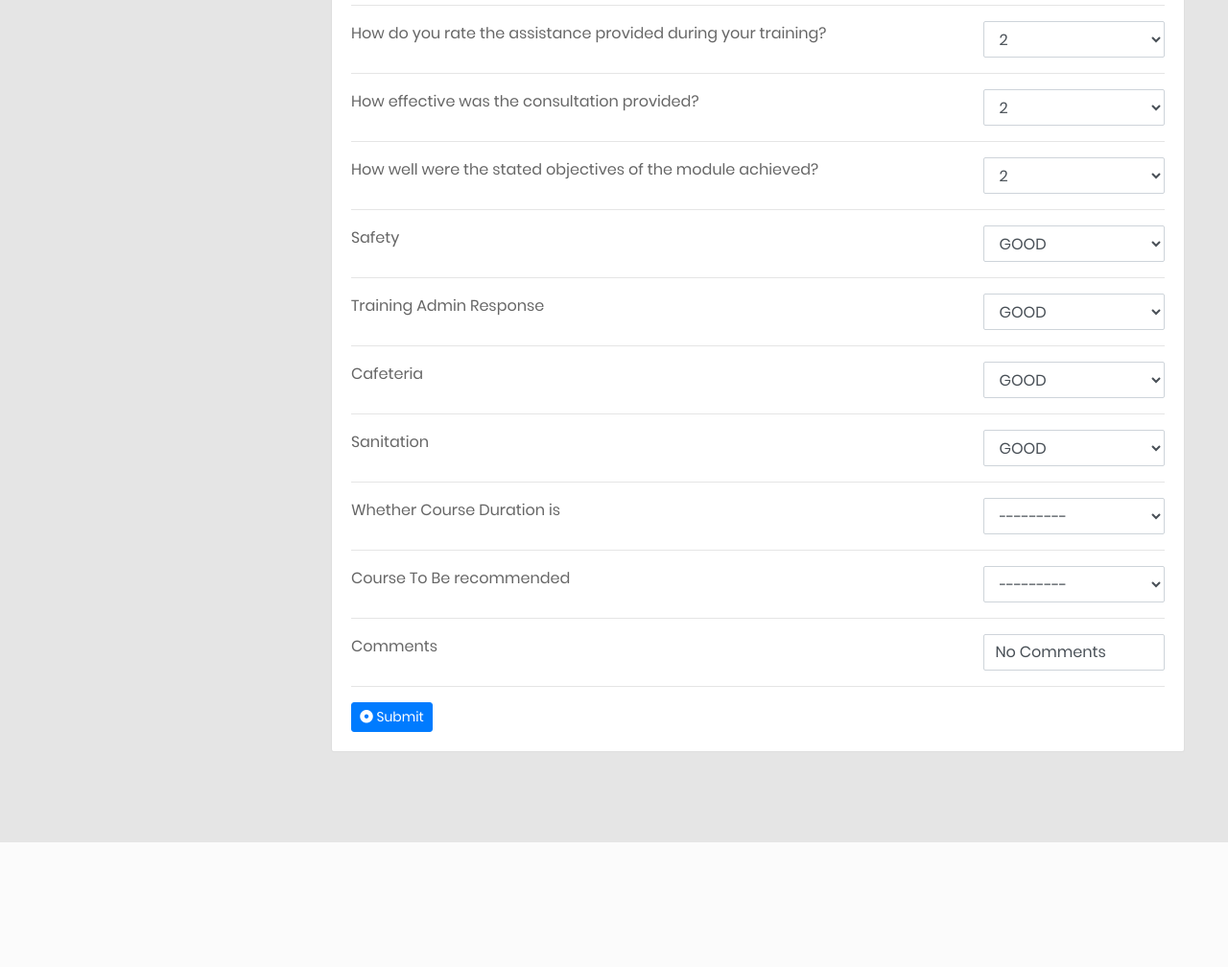
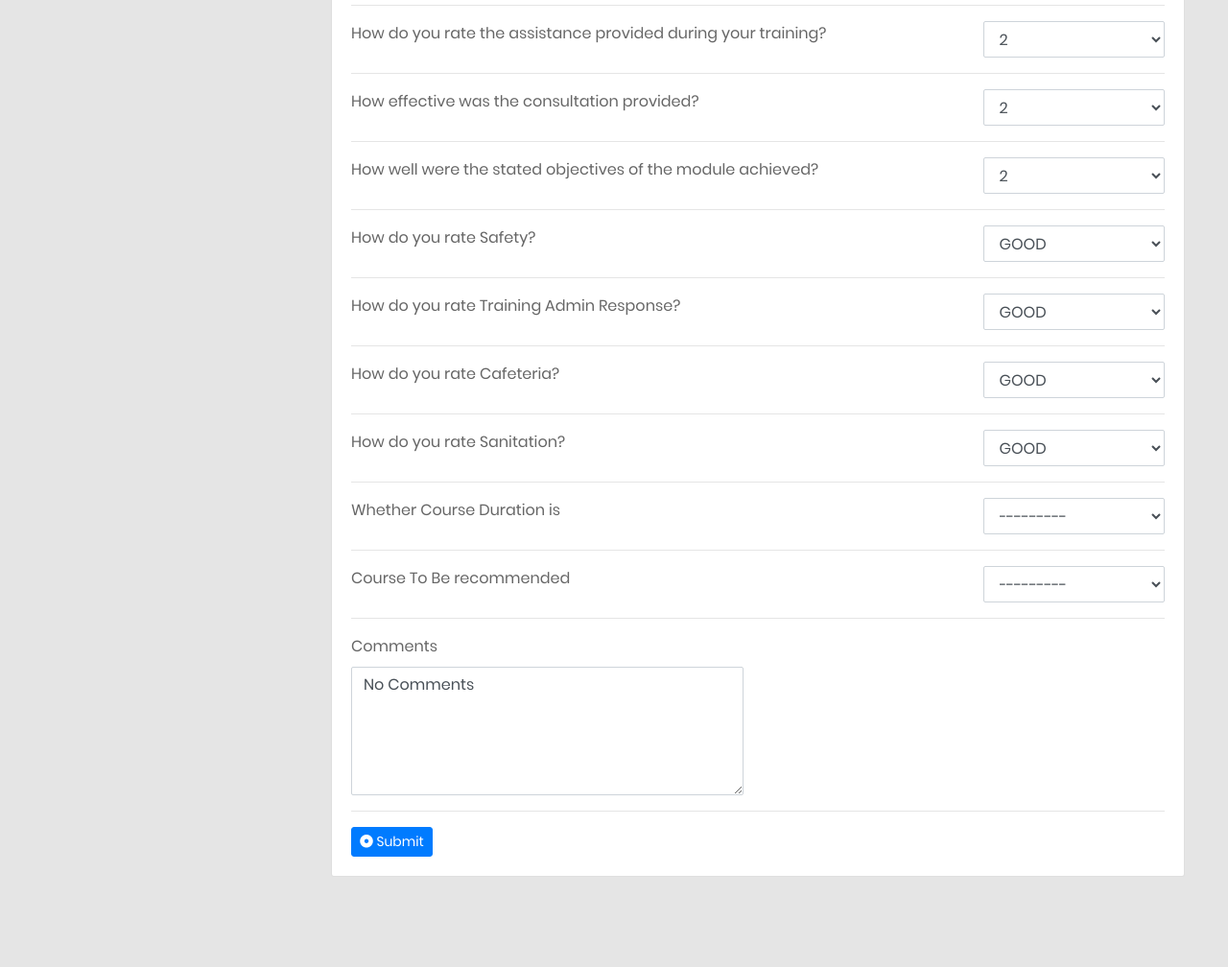
Before and after one commit to shamaunalam/Feedback, a Django app: template templates/feedbackform.html in a window 1280 px wide. Shown: the part 944-1952 px from the top of the page at 96% size. Before the commit the page ends 1822 px from the top, so only its background shows below. Run offline with Django 3.2, Linux system fonts and the light colour scheme; the template is opened without the code that fills it: values that come from a table or form of the project are taken from there, others are empty; some libraries are stand-ins or nearby versions.

Commit message:
tenth commit

```diff
--- a/Feedapp/forms.py
+++ b/Feedapp/forms.py
@@ -28,10 +28,10 @@ class FeedBackForm(ModelForm):
             'A10':_(questions.Q10),
             'A11':_(questions.Q11),
             'A12':_(questions.Q12),
-            'A13':_(questions.Q13),
-            'A14':_(questions.Q14),
-            'A15':_(questions.Q15),
-            'A16':_(questions.Q16),
+            'A13':_("How do you rate "+questions.Q13+"?"),
+            'A14':_("How do you rate "+questions.Q14+"?"),
+            'A15':_("How do you rate "+questions.Q15+"?"),
+            'A16':_("How do you rate "+questions.Q16+"?"),
             'A17':_(questions.Q17),
             'A18':_(questions.Q18),
             }
@@ -56,5 +56,5 @@ class FeedBackForm(ModelForm):
             'A16':forms.Select(attrs={'class':'form-control'}),
             'A17':forms.Select(attrs={'class':'form-control'}),
             'A18':forms.Select(attrs={'class':'form-control'}),
-            'comments' :forms.TextInput(attrs={'class':'form-control'})
+            'comments' :forms.Textarea(attrs={'class':'form-control','rows':'5'})
             }
--- a/Feedapp/models.py
+++ b/Feedapp/models.py
@@ -56,18 +56,18 @@ class FeedBack(models.Model):
 
     course_id = models.ForeignKey(Course,on_delete=models.CASCADE)
     user      = models.ForeignKey(User,on_delete=models.CASCADE)
-    A1        = models.IntegerField(_("How well the course was organised?"),choices=list(zip(range(2, 11), range(2, 11))),blank=False,default=0)
-    A2        = models.IntegerField(_("How confident do you feel about your grasp of this module content ?"),choices=list(zip(range(2, 11), range(2, 11))),blank=False,default=0)
-    A3        = models.IntegerField(_("How do you rate the learning environment during your training?"),choices=list(zip(range(2, 11), range(2, 11))),blank=False,default=0)
-    A4        = models.IntegerField(_("How satisfied you are by the training facility provided to you?"),choices=list(zip(range(2, 11), range(2, 11))),blank=False,default=0)
-    A5        = models.IntegerField(_("How was the quality of study material provided to you?"),choices=list(zip(range(2, 11), range(2, 11))),blank=False,default=0)
-    A6        = models.IntegerField(_("How effective do you find the faculty?"),choices=list(zip(range(2, 11), range(2, 11))),blank=False,default=0)
-    A7        = models.IntegerField(_("How satisfactory did you find their answers to your queries?"),choices=list(zip(range(2, 11), range(2, 11))),blank=False,default=0)
-    A8        = models.IntegerField(_("How thorough was their knowledge of course contents?"),choices=list(zip(range(2, 11), range(2, 11))),blank=False,default=0)
-    A9        = models.IntegerField(_("How inspiring was your association with the faculty?"),choices=list(zip(range(2, 11), range(2, 11))),blank=False,default=0)
-    A10       = models.IntegerField(_("How do you rate the assistance provided during your training?"),choices=list(zip(range(2, 11), range(2, 11))),blank=False,default=0)
-    A11       = models.IntegerField(_("How effective was the consultation provided?"),choices=list(zip(range(2, 11), range(2, 11))),blank=False,default=0)
-    A12       = models.IntegerField(_("How well were the stated objectives of the module achieved?"),choices=list(zip(range(2, 11), range(2, 11))),blank=False,default=0)
+    A1        = models.IntegerField(_("How well the course was organised?"),choices=list(zip(range(2, 11), range(2, 11))),blank=False,default=None)
+    A2        = models.IntegerField(_("How confident do you feel about your grasp of this module content ?"),choices=list(zip(range(2, 11), range(2, 11))),blank=False,default=None)
+    A3        = models.IntegerField(_("How do you rate the learning environment during your training?"),choices=list(zip(range(2, 11), range(2, 11))),blank=False,default=None)
+    A4        = models.IntegerField(_("How satisfied you are by the training facility provided to you?"),choices=list(zip(range(2, 11), range(2, 11))),blank=False,default=None)
+    A5        = models.IntegerField(_("How was the quality of study material provided to you?"),choices=list(zip(range(2, 11), range(2, 11))),blank=False,default=None)
+    A6        = models.IntegerField(_("How effective do you find the faculty?"),choices=list(zip(range(2, 11), range(2, 11))),blank=False,default=None)
+    A7        = models.IntegerField(_("How satisfactory did you find their answers to your queries?"),choices=list(zip(range(2, 11), range(2, 11))),blank=False,default=None)
+    A8        = models.IntegerField(_("How thorough was their knowledge of course contents?"),choices=list(zip(range(2, 11), range(2, 11))),blank=False,default=None)
+    A9        = models.IntegerField(_("How inspiring was your association with the faculty?"),choices=list(zip(range(2, 11), range(2, 11))),blank=False,default=None)
+    A10       = models.IntegerField(_("How do you rate the assistance provided during your training?"),choices=list(zip(range(2, 11), range(2, 11))),blank=False,default=None)
+    A11       = models.IntegerField(_("How effective was the consultation provided?"),choices=list(zip(range(2, 11), range(2, 11))),blank=False,default=None)
+    A12       = models.IntegerField(_("How well were the stated objectives of the module achieved?"),choices=list(zip(range(2, 11), range(2, 11))),blank=False,default=None)
     A13       = models.CharField(_("Safety"),max_length=4,choices=AmenitiesChoices.choices,default=AmenitiesChoices.AM3)
     A14       = models.CharField(_("Training Admin Response"),max_length=4,choices=AmenitiesChoices.choices,default=AmenitiesChoices.AM3)
     A15       = models.CharField(_("Cafeteria"),max_length=4,choices=AmenitiesChoices.choices,default=AmenitiesChoices.AM3)
--- a/Feedapp/views.py
+++ b/Feedapp/views.py
@@ -50,7 +50,8 @@ def getFeedback(request):
                     messages.success(request, 'Thanks for providing your valuable feedback!')
                 return redirect('submitfeedback')
             else:
-                print(form.data)
+                messages.error(request, 'An Error occured while submitting the form')
+                return redirect('submitfeedback')
         if not request.user.is_staff:
             coursetaken = CourseTaken.objects.filter(user=request.user,course='PGDTD-30 AIML')[0]
             try:
--- a/templates/feedbackform.html
+++ b/templates/feedbackform.html
@@ -39,7 +39,17 @@
                                 <form action="{% url 'submitfeedback' %}" method="post" enctype="multipart/form-data" class="form-horizontal">
                                     {% csrf_token %}
                                     {% for element in form %}
-                                    {% if not element.is_hidden %}
+                                    {% if element.label == 'Comments' %}
+                                    <div class="row form-group">
+                                        <div class="col-12 col-md-9">
+                                            <label for="{{ element.id_for_label }}" class=" form-control-label">{{ element.label }}</label>
+                                        </div>
+                                        <div class="col-lg-6">
+                                            {{element}}
+                                        </div>
+                                    </div>
+                                    <hr>
+                                    {% elif not element.is_hidden %}
                                     <div class="row form-group">
                                         <div class="col-12 col-md-9">
                                             <label for="{{ element.id_for_label }}" class=" form-control-label">{{ element.label }}</label>
```
Also changed, not shown: Feedapp/migrations/0010_auto_20211017_2234.py (added), db.sqlite3.
